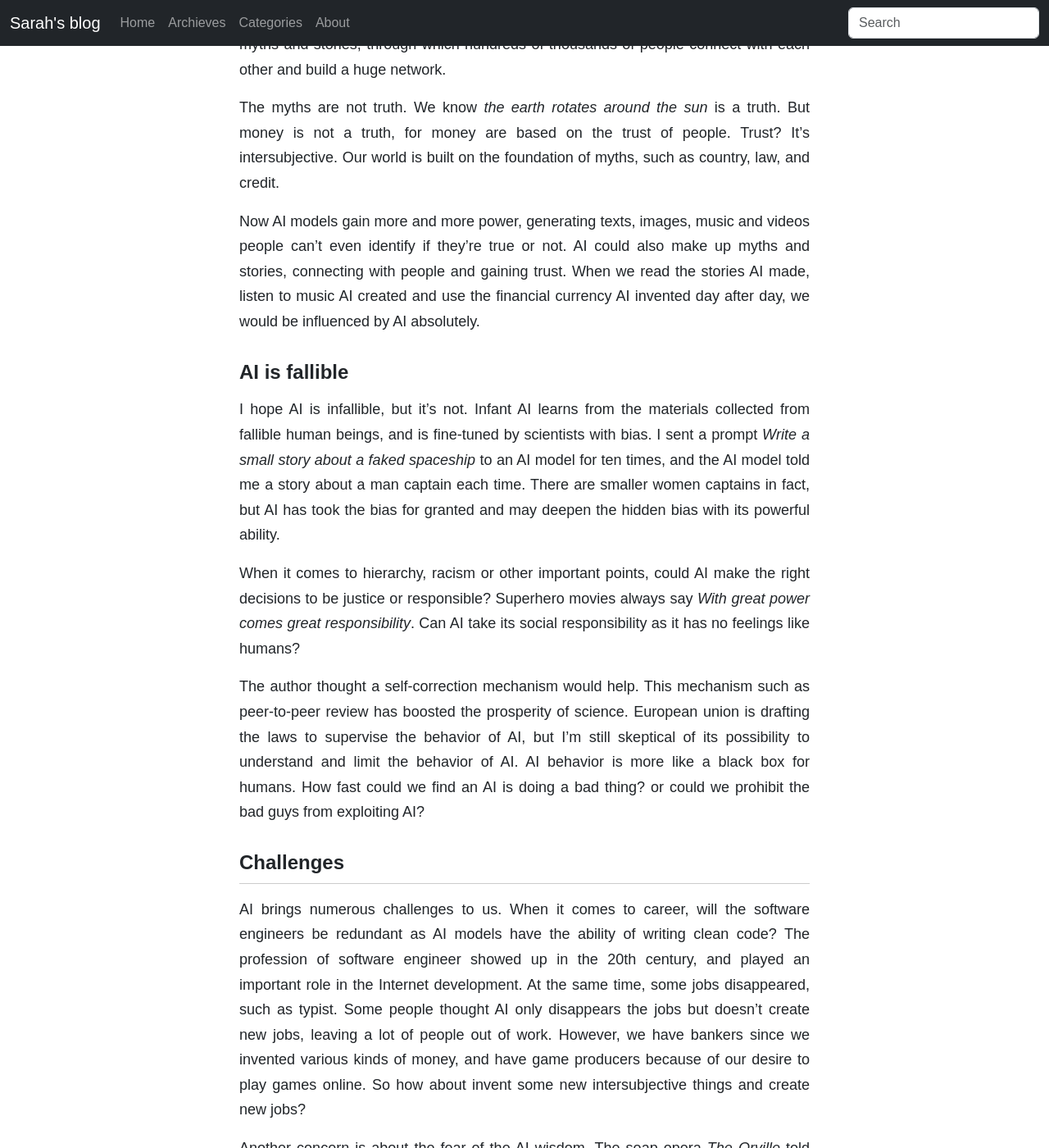
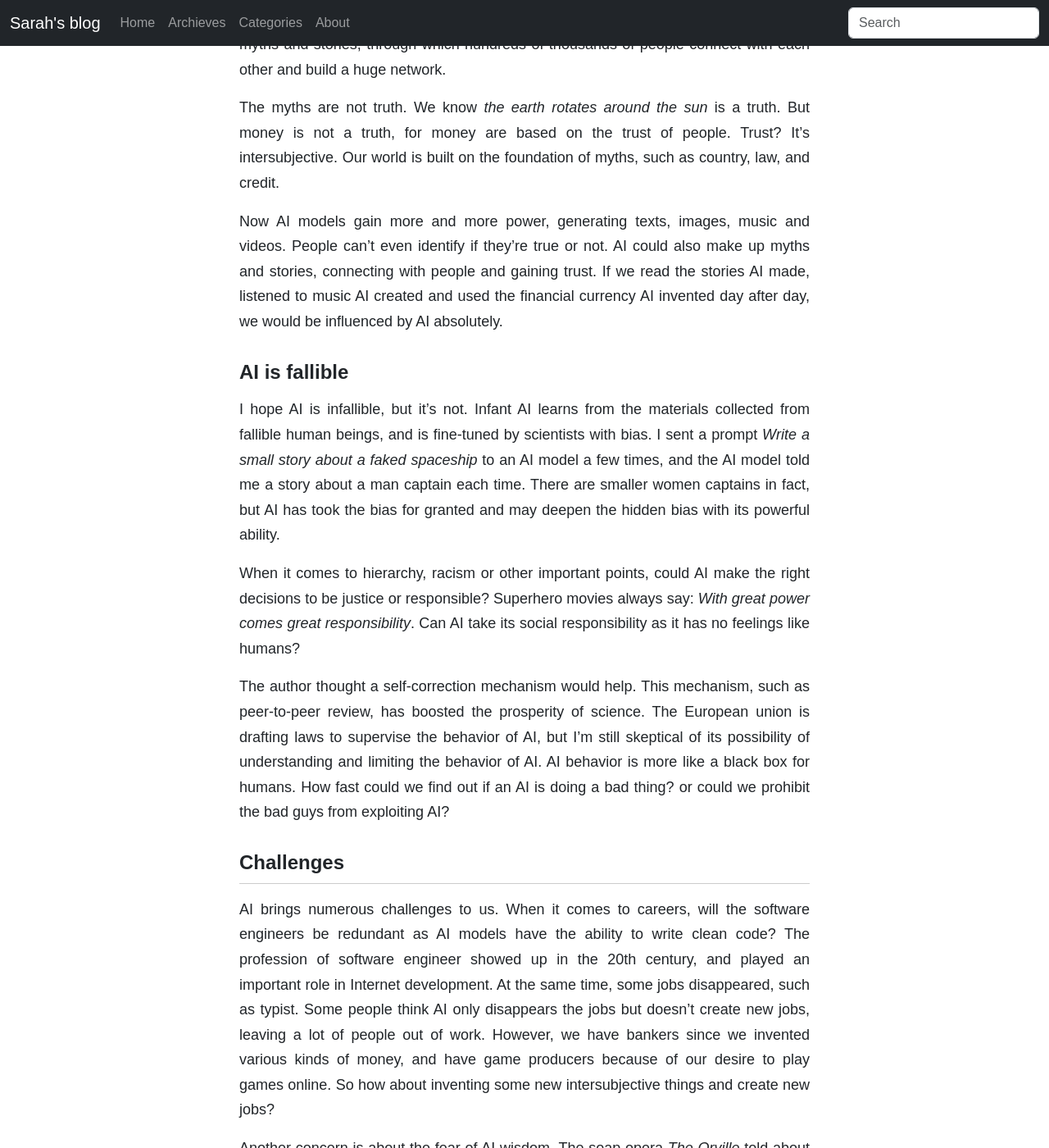
Before and after one commit to sarahqd/sarahqd.github.io, a Jekyll site: the page built from _posts/2025-2-26-book-notes-nexus.md, in a window 1280 px wide and 1400 px high, scrolled down 1061 px. Shown: the whole window at 82% size. Built offline with Jekyll 4.4.1, drawn with Linux system fonts in a browser that asks for light colours; some of the changed text lies outside the part shown.

Commit message:
Update 2025-2-26-book-notes-nexus.md

```diff
--- a/_posts/2025-2-26-book-notes-nexus.md
+++ b/_posts/2025-2-26-book-notes-nexus.md
@@ -7,9 +7,9 @@
 image: ../../../assets/images/2025-2-26-ageOfAI.png
 ---
 
-Recently,  large AI companies iterate their newest AI models almost every day. Grok rolled on `Grok-3`, Claude released the so-called strongest physical calculation AI model `sonnet 3.7`,  and DeepSeek has its name remembered for its breakthrough open-source AI model. It seems like all technology companies join the AI races and everyone ends up having a dozen of free or charged LLMs at hand. Has the age of AI arrived? Yes, it is.
+Recently, large AI companies iterate their newest AI models almost every day. Grok rolled on `Grok-3`, Claude released the so-called strongest physical calculation AI model `sonnet 3.7`,  and DeepSeek has its name remembered for its breakthrough open-source AI model. It seems like all technology companies join the AI races and everyone ends up having a dozen of free or charged LLMs at hand. Has the age of AI arrived? Yes, it is.
 
-In this scenario, I've just finished reading the book **Nexus: A Brief History of Information Networks from the Stone Age to AI** written by Israeli historian Yuval Noah Harari.  This book prompts me to think wider and deeper about the AI.
+In this scenario, I've just finished reading the book **Nexus: A Brief History of Information Networks from the Stone Age to AI** written by Israeli historian Yuval Noah Harari.  This book prompts me to think wider and deeper about AI.
 
 There are some important and interesting points in this book. After introducing those points, I'd like to talk about my feelings of the challenges AI brings to us.
 
@@ -21,24 +21,24 @@
 
 The myths are not truth. We know *the earth rotates around the sun* is a truth. But money is not a truth, for money are based on the trust of people.  Trust? It's intersubjective. Our world is built on the foundation of myths, such as country, law, and credit.
 
-Now AI models gain more and more power,  generating texts, images, music and videos people can't even identify if they're true or not. AI could also make up myths and stories, connecting with people and gaining trust. When we read the stories AI made, listen to music AI created and use the financial currency AI invented day after day, we would be influenced by AI absolutely.
+Now AI models gain more and more power,  generating texts, images, music and videos. People can't even identify if they're true or not. AI could also make up myths and stories, connecting with people and gaining trust. If we read the stories AI made, listened to music AI created and used the financial currency AI invented day after day, we would be influenced by AI absolutely.
 
 ### AI is fallible
 
-I hope AI is infallible, but it's not. Infant AI learns from the materials collected from fallible human beings, and is fine-tuned by scientists with bias.  I sent a prompt *Write a small story about a faked spaceship* to an AI model for ten times, and the AI model told me a story about a man captain each time.  There are smaller women captains in fact, but AI has took the bias for granted and may deepen the hidden bias with its powerful ability.
+I hope AI is infallible, but it's not. Infant AI learns from the materials collected from fallible human beings, and is fine-tuned by scientists with bias.  I sent a prompt *Write a small story about a faked spaceship* to an AI model a few times, and the AI model told me a story about a man captain each time.  There are smaller women captains in fact, but AI has took the bias for granted and may deepen the hidden bias with its powerful ability.
 
-When it comes to hierarchy, racism or other important points, could AI make the right decisions to be justice or responsible? Superhero movies always say *With great power comes great responsibility*. Can AI take its social responsibility as it has no feelings like humans?
+When it comes to hierarchy, racism or other important points, could AI make the right decisions to be justice or responsible? Superhero movies always say: *With great power comes great responsibility*. Can AI take its social responsibility as it has no feelings like humans?
 
-The author thought a self-correction mechanism would help. This mechanism such as peer-to-peer review has boosted the prosperity of science. European union is drafting the laws to supervise the behavior of AI, but I'm still skeptical of its possibility to understand and limit the behavior of AI.  AI behavior is more like a black box for humans. How fast could we find an AI is doing a bad thing? or could we prohibit the bad guys from exploiting AI?
+The author thought a self-correction mechanism would help. This mechanism, such as peer-to-peer review, has boosted the prosperity of science. The European union is drafting laws to supervise the behavior of AI, but I'm still skeptical of its possibility of understanding and limiting the behavior of AI.  AI behavior is more like a black box for humans. How fast could we find out if an AI is doing a bad thing? or could we prohibit the bad guys from exploiting AI?
 
 ## Challenges
 
-AI brings numerous challenges to us. When it comes to career, will the software engineers be redundant as AI models have the ability of writing clean code? The profession of software engineer showed up in the 20th century, and played an important role in the Internet development. At the same time, some jobs disappeared, such as typist. Some people thought AI only disappears the jobs but doesn't create new jobs,  leaving a lot of people out of work.  However, we have bankers since we invented various kinds of money, and have game producers because of our desire to play games online. So how about invent some new intersubjective things and create new jobs?
+AI brings numerous challenges to us. When it comes to careers, will the software engineers be redundant as AI models have the ability to write clean code? The profession of software engineer showed up in the 20th century, and played an important role in Internet development. At the same time, some jobs disappeared, such as typist. Some people think AI only disappears the jobs but doesn't create new jobs,  leaving a lot of people out of work.  However, we have bankers since we invented various kinds of money, and have game producers because of our desire to play games online. So how about inventing some new intersubjective things and create new jobs?
 
-Another concern is about the fear of the AI wisdom. The soap opera *The Orville* told about a story of a spaceship which ran exploration tasks in the future.  There was a special crew member named *Isaac*,  who came from an advanced galaxy *Kaylon*. *Isaac* was a robot, extraordinarily smart compared with humans,  and kept protecting the crew in the ship for *Isaac* tuned its algorithm to fit this goal. The funny opera imagined the future positively. Getting accustomed with AI colleges could be normal in the future.
+Another concern is about the fear of AI wisdom. The soap opera *The Orville* told about a story of a spaceship which ran exploration tasks in the future.  There was a special crew member named *Isaac*,  who came from an advanced galaxy *Kaylon*. *Isaac* was a robot, extraordinarily smart compared with humans,  and kept protecting the crew on the ship because *Isaac* tuned its algorithm to meet this goal. The funny opera imagined the future positively. Getting accustomed to AI coworkers could be normal in the future.
 
 We are unable to predict the future. All we could do is to adapt to new circumstances and try our best to live. Future people driving a spaceship to work also have their fear and confusion.
 
-Will the world become better with AI? I have no idea. Future has another name, uncertainty. Anyway, welcome to the age of AI.
+Will the world become better with AI? I have no idea. Future has another name—uncertainty. Anyway, welcome to the age of AI.
 
 P.S. This blog is written by a human person completely. 😊
```
